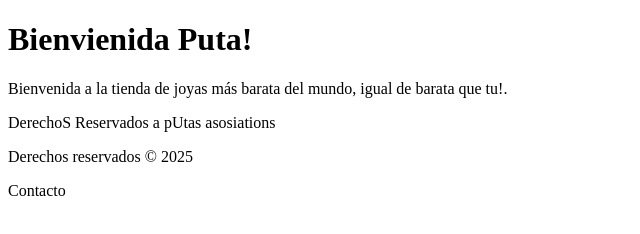
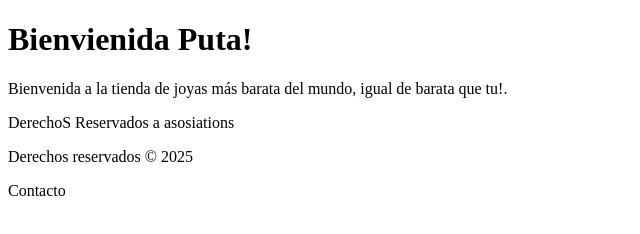
Before and after one commit to Jvier-Zaia/git-conect-prueba, a plain HTML site: page index.htm in a window 1280 px wide. Shown: the full height of the page, 0-640 px from the left. Drawn offline with Linux system fonts and the light colour scheme.

Commit message:
Update index.htm

```diff
--- a/index.htm
+++ b/index.htm
@@ -3,12 +3,12 @@
 <head>
     <meta charset="UTF-8">
     <meta name="viewport" content="width=device-width, initial-scale=1.0">
-    <title>Joyeria Puta Barata</title>
+    <title>Joyeria Barata</title>
 </head>
 <body>
 <h1>Bienvienida Puta!</h1>
 <p>Bienvenida a la tienda de joyas más barata del mundo, igual de barata que tu!.</p>
-<footer> DerechoS Reservados a pUtas asosiations
+<footer> DerechoS Reservados a asosiations
     <p>Derechos reservados &copy; 2025</p>
     <p>Contacto
 </footer>
```
